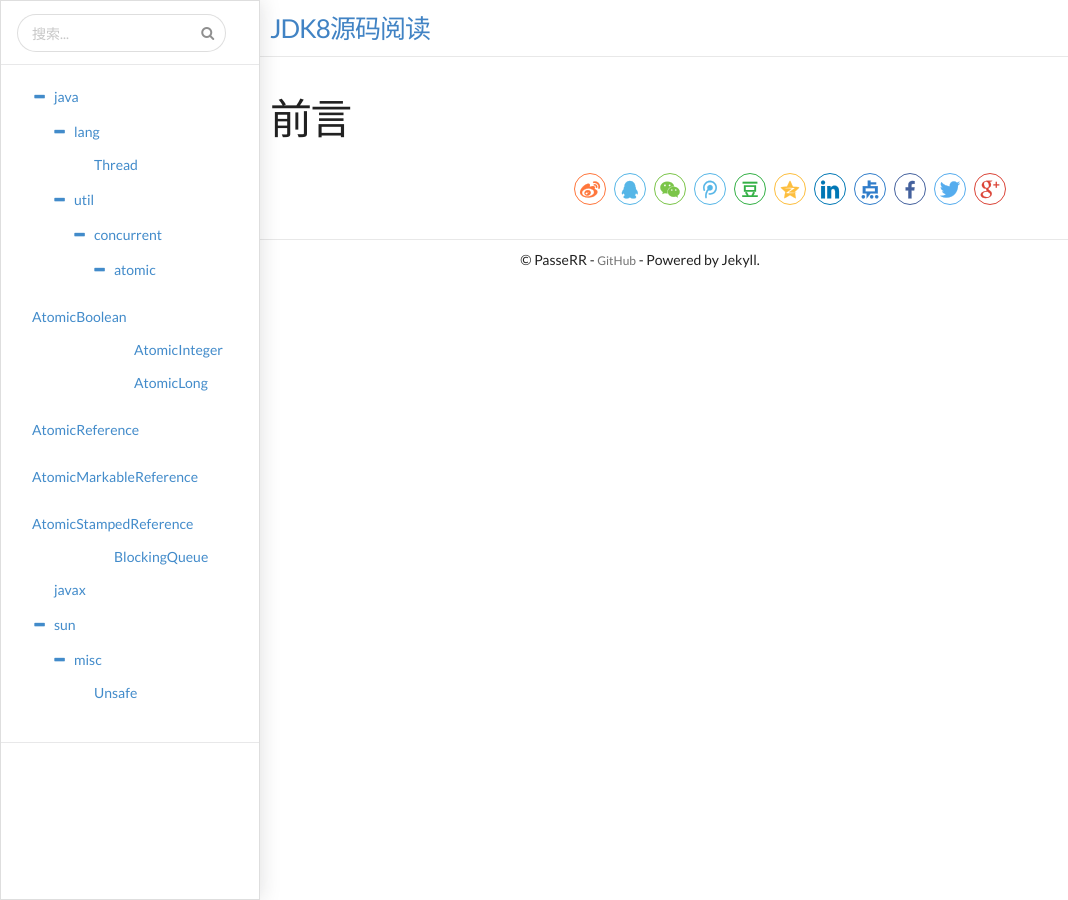
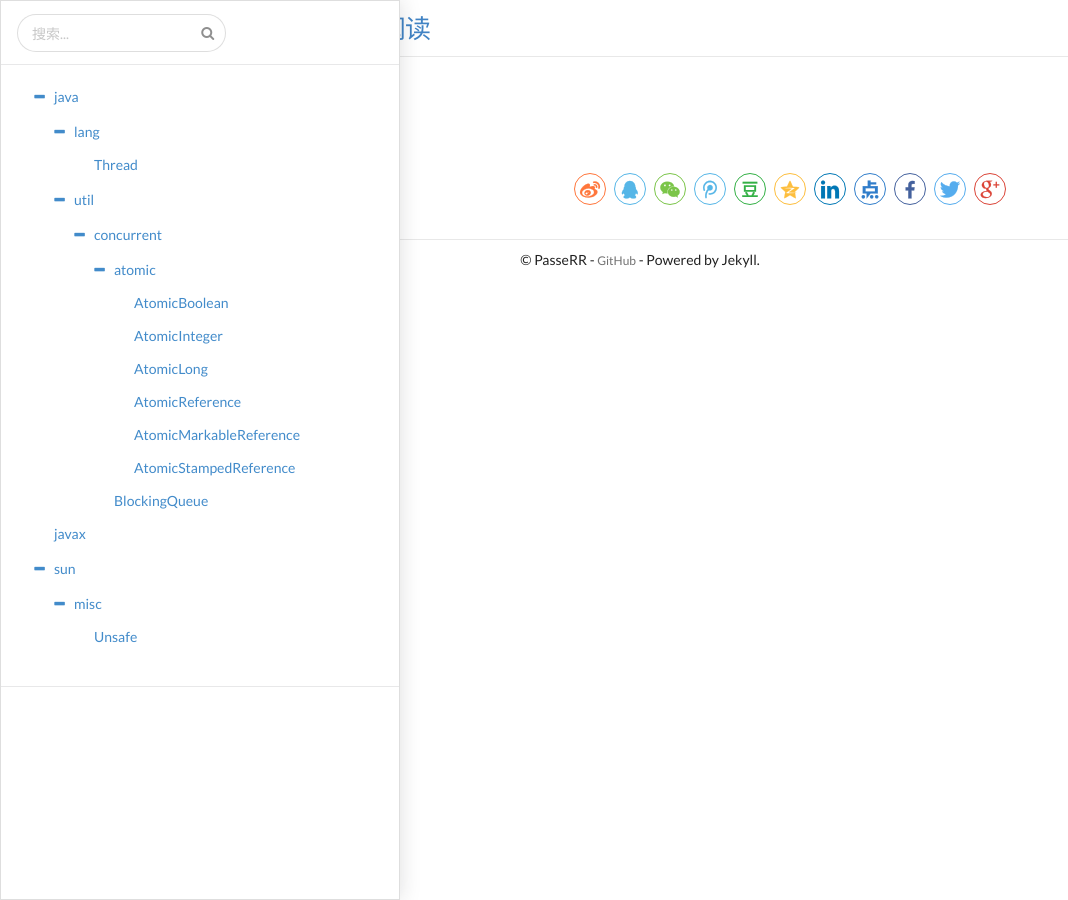
Before and after one commit to PasseRR/Java-Example, a Jekyll site: the page built from index.md, in a window 1280 px wide. Shown: the whole page, without its empty margins (0-1068 px from the left). Built offline with Jekyll 4.4.1, drawn with Linux system fonts in a browser that asks for light colours; nearby versions of some CDN libraries; library files that are not in the unit come from our copies.

Commit message:
css order

```diff
--- a/_includes/head.html
+++ b/_includes/head.html
@@ -15,10 +15,10 @@
     <link rel="stylesheet" href="{{ site.url }}/asserts/css/main.css">
     <link rel="stylesheet" href="{{ site.url }}/asserts/css/highlight.css">
     <link rel="stylesheet" href="{{ site.url }}/asserts/css/bootstrap.css">
-    <link rel="stylesheet" href="{{ site.url }}/asserts/css/custom.css">
     <!--<link href="http://cdn.bootcss.com/semantic-ui/0.16.1/css/semantic.min.css" rel="stylesheet">-->
     <link href="{{ site.url }}/asserts/css/semantic.min.css" rel="stylesheet">
     <link href="{{ site.url }}/asserts/css/bootstrap-treeview.min.css" rel="stylesheet">
+    <link rel="stylesheet" href="{{ site.url }}/asserts/css/custom.css">
     <script src="{{ site.url }}/asserts/js/jquery-3.2.1.min.js"></script>
     <!--<script src="http://cdn.bootcss.com/semantic-ui/0.16.1/javascript/semantic.js"></script>-->
     <script src="{{ site.url }}/asserts/js/semantic.min.js"></script>
```
